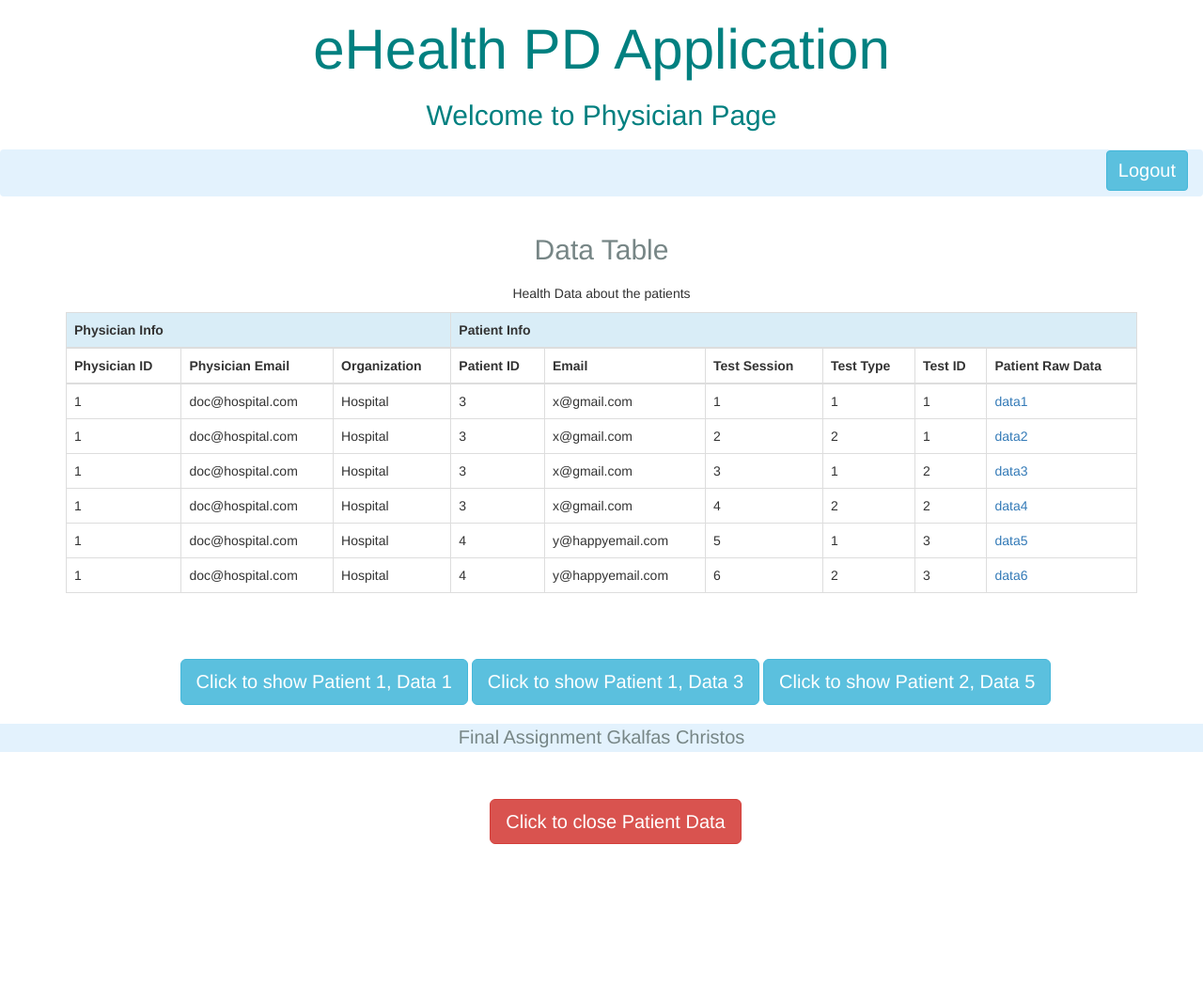
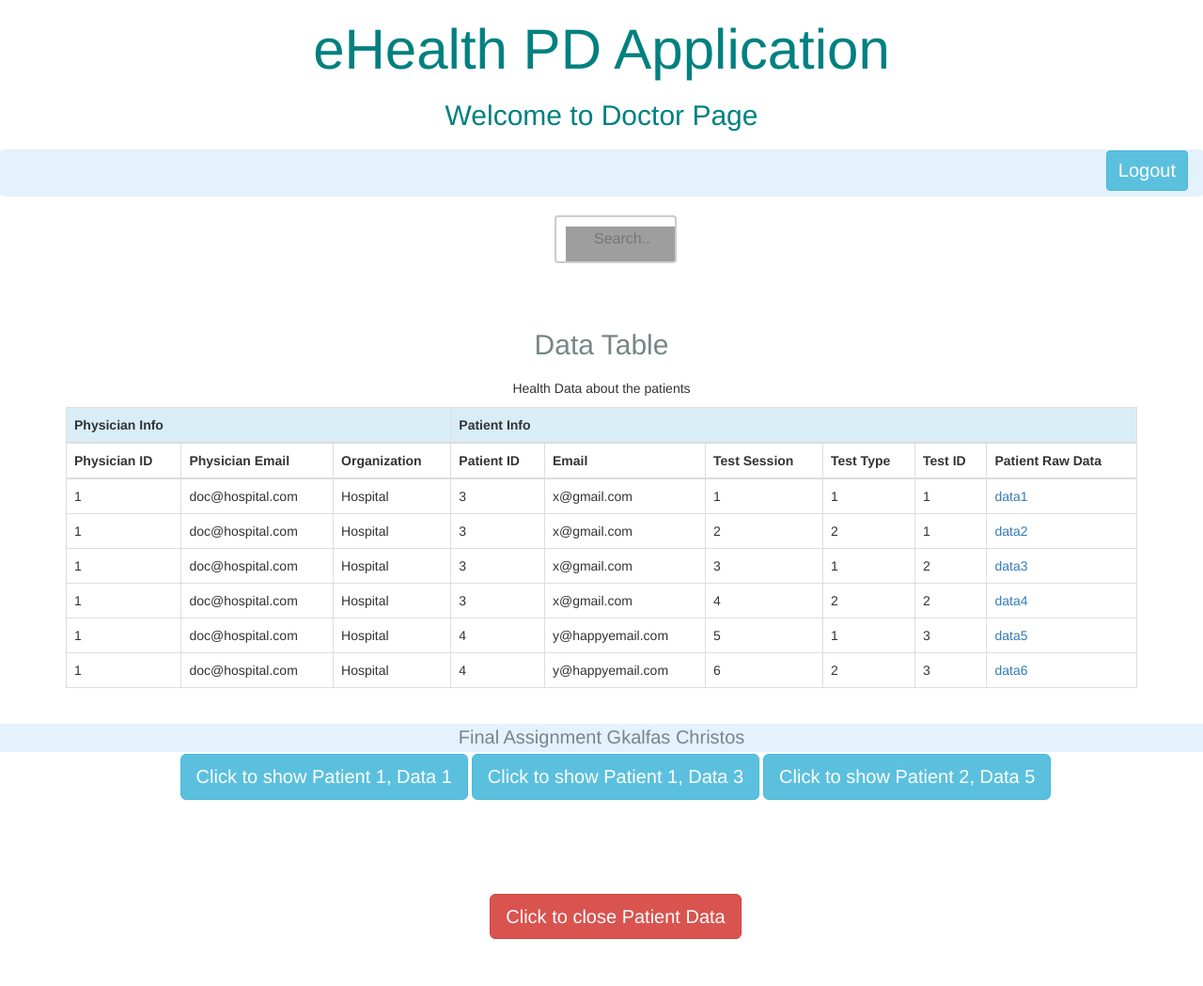
Before and after one commit to ChrisGk89/eHealthPDApplication, a PHP site: page /physician.php in a window 1280 px wide. Shown: the whole page at 94% size. Before the commit the page ends 898 px from the top, so only its background shows below. Run offline with PHP 8.4, Linux system fonts and the light colour scheme; some libraries are stand-ins or nearby versions; grey boxes are pictures that could not be loaded.

Commit message:
Search Bar
Adding Search Bar to each page!

```diff
--- a/public_html/css/mystyle.css
+++ b/public_html/css/mystyle.css
@@ -70,6 +70,25 @@ a.rss{
   	margin: 0 auto;
 }
 
+input[type=text] {
+    width: 130px;
+    box-sizing: border-box;
+    border: 2px solid #ccc;
+    border-radius: 4px;
+    font-size: 16px;
+    background-color: white;
+    background-image: url('searchicon.png');
+    background-position: 10px 10px;
+    background-repeat: no-repeat;
+    padding: 12px 20px 12px 40px;
+    -webkit-transition: width 0.4s ease-in-out;
+    transition: width 0.4s ease-in-out;
+}
+
+input[type=text]:focus {
+    width: 100%;
+}
+
 #con1,#con2,#con3{
   display:none;
 }
--- a/public_html/physician.php
+++ b/public_html/physician.php
@@ -13,7 +13,7 @@
     <body>
       <!-- Header Title -->
       <h1 class="head">eHealth PD Application</h1>
-        <h2 class="head2"> Welcome to Physician Page </h2>
+        <h2 class="head2"> Welcome to Doctor Page </h2>
         <nav class="navbar navbar-light" style="background-color: #e3f2fd;">
              <div class="collapse navbar-collapse" id="navbarNav">
           		<ul class="navbar-nav pull-right">
@@ -21,6 +21,14 @@
               </ul>
             </div>
         </nav>
+
+      	<div class = "container">
+          <div class = "row">
+          <form>
+            <input type="text" name="search" placeholder="Search..">
+          </form>
+          </div>
+        </div>
 
         <!-- Data Table -->
         <div class="container">
```
Also changed, not shown: public_html/patient.php (+8 -0 lines), public_html/researcher.php (+7 -0 lines).
